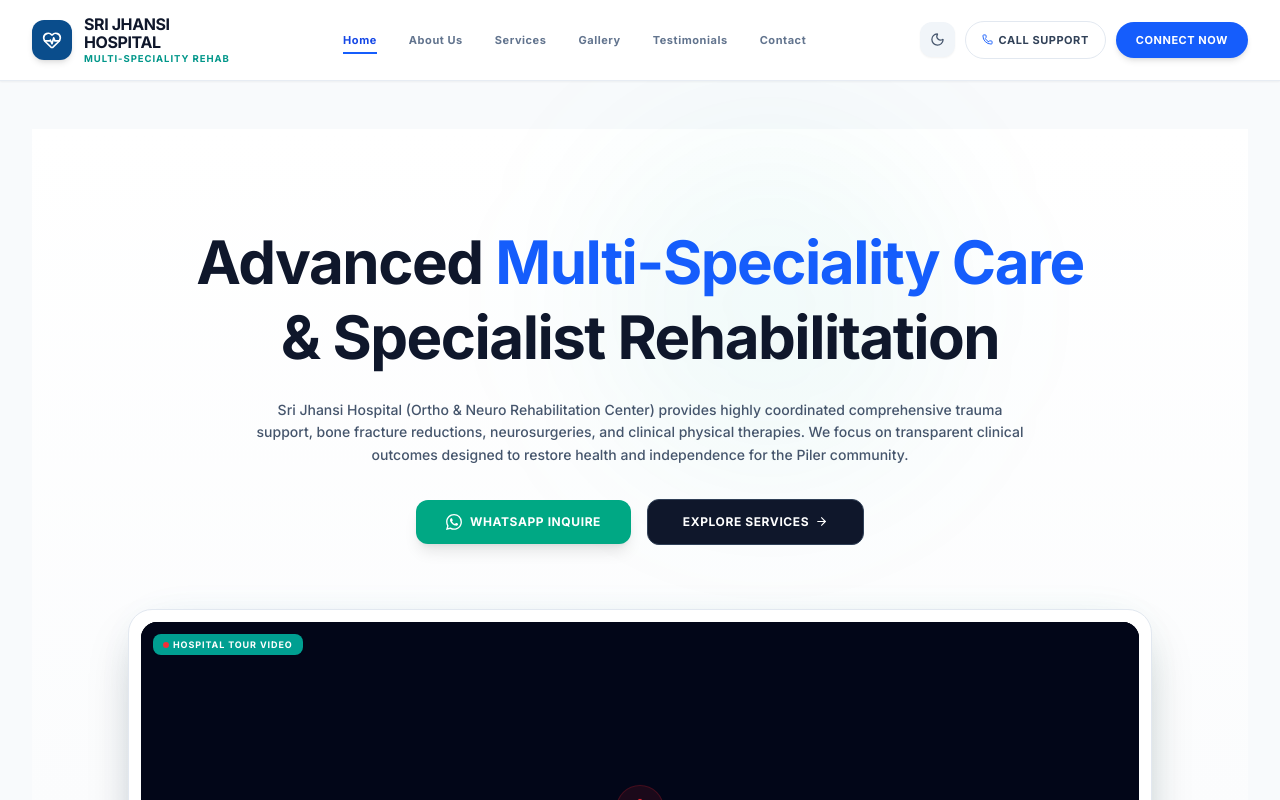
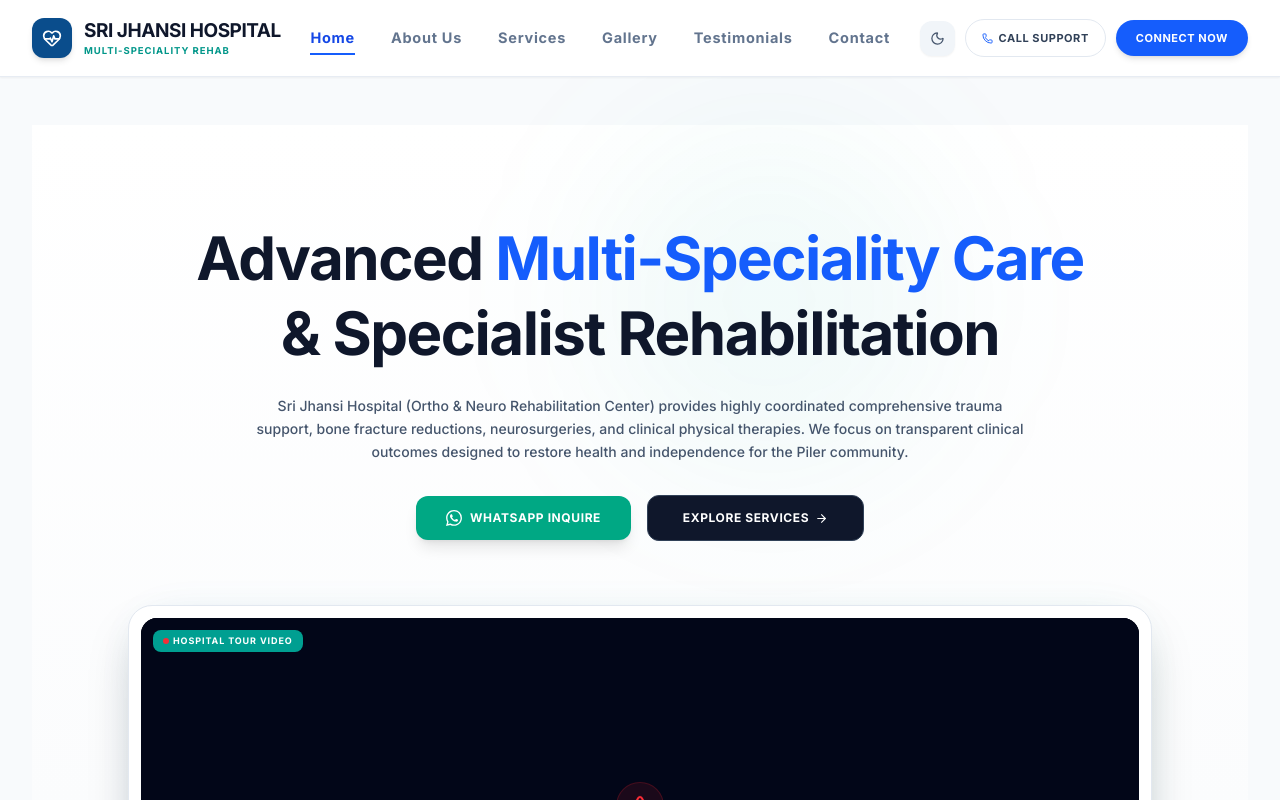
Before and after one commit to Sasankreddynare/Jhansi-Hospital, a React (Vite) app: page / in a window 1280 px wide. Shown: the top 800 px of the page. Built offline with nearby package versions, Linux system fonts and the light colour scheme.

Commit message:
style: refine header typography and gallery hover effects
Adjusted header layout for better readability and updated gallery image zoom transitions to improve visual consistency.

```diff
--- a/src/App.tsx
+++ b/src/App.tsx
@@ -412,7 +412,7 @@
 
 
       {/* 3. PREMIUM MULTI-PAGE GLASSMORPHIC HEADER */}
-      <header className="sticky top-0 bg-white/95 dark:bg-slate-900/95 backdrop-blur-md border-b border-slate-200/80 dark:border-slate-800/80 px-4 md:px-8 py-4 flex justify-between items-center z-40 transition-all duration-300 shadow-xs">
+      <header className="sticky top-0 bg-white/95 dark:bg-slate-900/95 backdrop-blur-md border-b border-slate-200/80 dark:border-slate-800/80 px-4 md:px-8 py-4.5 flex justify-between items-center z-40 transition-all duration-300 shadow-xs">
 
         {/* Hospital Branding */}
         <div
@@ -423,20 +423,17 @@
             <HeartPulse size={20} />
           </div>
           <div className="flex flex-col text-left">
-            <span className="font-sans font-black text-slate-900 dark:text-white text-sm md:text-base tracking-tight leading-none uppercase">
-              Sri Jhansi
+            <span className="font-sans font-black text-slate-900 dark:text-white text-base md:text-[19px] tracking-tight leading-none uppercase whitespace-nowrap">
+              Sri Jhansi Hospital
             </span>
-            <span className="font-sans font-black text-slate-900 dark:text-white text-sm md:text-base tracking-tight leading-none uppercase mt-0.5">
-              Hospital
-            </span>
-            <span className="text-[8px] md:text-[9.5px] text-teal-600 dark:text-teal-400 font-extrabold uppercase tracking-widest leading-none mt-1">
+            <span className="text-[8px] md:text-[9.5px] text-teal-600 dark:text-teal-400 font-extrabold uppercase tracking-widest leading-none mt-1.5">
               Multi-Speciality Rehab
             </span>
           </div>
         </div>
 
         {/* Dynamic Multi-Page Desktop Navigation */}
-        <nav className="hidden lg:flex items-center gap-6 xl:gap-8 text-[11px] font-bold uppercase tracking-wider text-slate-500 dark:text-slate-400">
+        <nav className="hidden lg:flex items-center gap-7 xl:gap-9 text-[13.5px] md:text-[14.5px] font-bold uppercase tracking-wider text-slate-500 dark:text-slate-400">
           {[
             { id: 'home', label: 'Home' },
             { id: 'about', label: 'About Us' },
@@ -524,7 +521,7 @@
                 <button
                   key={item.id}
                   onClick={() => handlePageChange(item.id)}
-                  className={`w-full px-4 py-3 text-left rounded-xl text-xs font-bold uppercase tracking-wider transition-all cursor-pointer ${
+                  className={`w-full px-4 py-3.5 text-left rounded-xl text-[13.5px] font-bold uppercase tracking-wider transition-all cursor-pointer ${
                     isActive
                       ? 'bg-slate-950 dark:bg-slate-800 text-white'
                       : 'bg-slate-50 dark:bg-slate-950 text-slate-500 hover:text-slate-950 dark:hover:text-white'
--- a/src/components/GalleryView.tsx
+++ b/src/components/GalleryView.tsx
@@ -196,33 +196,20 @@
               onClick={() => setActivePhoto(idx)}
               className="group bg-white dark:bg-slate-900 border border-slate-200/80 dark:border-slate-800/85 rounded-2xl overflow-hidden shadow-xs hover:shadow-md hover:border-slate-300 dark:hover:border-slate-750 transition-all duration-350 cursor-pointer flex flex-col text-left"
             >
-              {/* Image box with overlay */}
+              {/* Image box with hover zoom */}
               <div className="relative aspect-video overflow-hidden bg-slate-100 dark:bg-slate-950">
                 <img
                   src={photo.src}
                   alt={photo.title}
                   referrerPolicy="no-referrer"
-                  className="w-full h-full object-cover group-hover:scale-[1.03] transition-transform duration-500"
+                  className="w-full h-full object-cover group-hover:scale-[1.04] transition-transform duration-500"
                 />
-                <div className="absolute inset-0 bg-gradient-to-t from-slate-950/40 via-transparent to-transparent opacity-0 group-hover:opacity-100 transition-opacity duration-350 flex items-end p-4">
-                  <span className="text-[10px] font-mono font-bold uppercase text-white bg-slate-950/80 px-2.5 py-1 rounded-md tracking-wider flex items-center gap-1.5 backdrop-blur-xs">
-                    <Eye size={12} />
-                    View Details
+                <div className="absolute inset-0 bg-gradient-to-t from-slate-950/50 via-transparent to-transparent opacity-0 group-hover:opacity-100 transition-opacity duration-350 flex items-center justify-center">
+                  <span className="text-[11px] font-sans font-bold uppercase text-white bg-slate-950/80 px-3.5 py-2 rounded-full tracking-wider flex items-center gap-1.5 backdrop-blur-xs">
+                    <Eye size={13} />
+                    View Photo
                   </span>
                 </div>
-                <span className="absolute top-3 left-3 bg-teal-600 text-white text-[9px] font-mono font-black tracking-wider uppercase px-2 py-1 rounded-md shadow-xs">
-                  {photo.category}
-                </span>
-              </div>
-
-              {/* Text Area */}
-              <div className="p-5 flex-grow flex flex-col justify-between space-y-1.5">
-                <h4 className="font-sans font-bold text-slate-900 dark:text-white text-[13px] md:text-sm uppercase tracking-tight group-hover:text-teal-600 dark:group-hover:text-teal-400 transition-colors">
-                  {photo.title}
-                </h4>
-                <p className="text-xs text-slate-500 dark:text-slate-400 leading-relaxed line-clamp-2">
-                  {photo.desc}
-                </p>
               </div>
             </div>
           ))}
@@ -275,14 +262,11 @@
             </div>
 
             {/* Details overlay bar */}
-            <div className="p-6 bg-slate-950/95 border-t border-slate-900 text-left space-y-2">
-              <span className="inline-flex items-center gap-1 text-[9px] font-mono font-black text-teal-400 uppercase tracking-widest bg-teal-950/50 px-2 py-1 rounded-md">
-                {GALLERY_PHOTOS[activePhoto].category}
-              </span>
-              <h4 className="text-base font-sans font-black text-white uppercase tracking-tight">
+            <div className="p-5 bg-slate-950 border-t border-slate-900 text-left space-y-1">
+              <h4 className="text-sm md:text-base font-sans font-bold text-white uppercase tracking-tight">
                 {GALLERY_PHOTOS[activePhoto].title}
               </h4>
-              <p className="text-xs text-slate-400 leading-relaxed font-medium">
+              <p className="text-xs text-slate-400 leading-relaxed">
                 {GALLERY_PHOTOS[activePhoto].desc}
               </p>
             </div>
```
